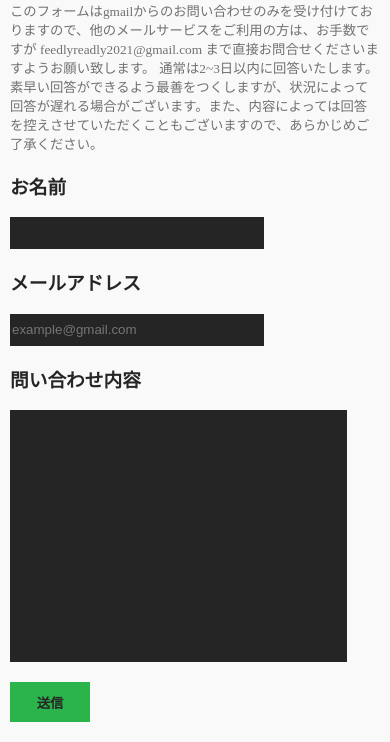
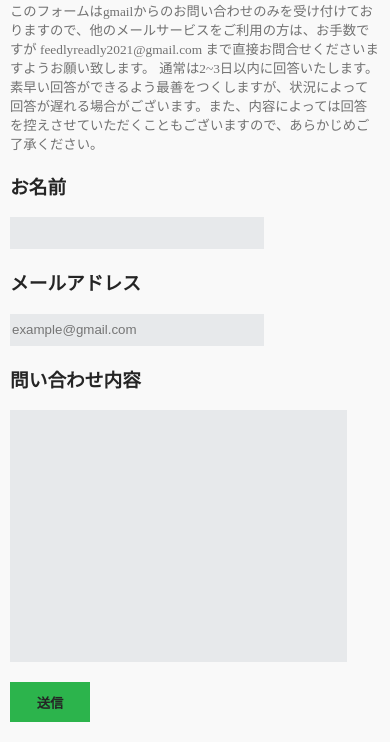
Before and after one commit to 8maguchi8ruki/FeedListener, a Flask app: page /contact/ in a window 390 px wide. Shown: the part 115-857 px from the top of the page. Run offline with Flask 2, Linux system fonts and the light colour scheme; some libraries are stand-ins or nearby versions.

Commit message:
cssを変更しました

```diff
--- a/static/css/responsive.css
+++ b/static/css/responsive.css
@@ -31,7 +31,7 @@
         position: fixed;
         top: 0;
         left: 0;
-        z-index: 100;
+        z-index: 101;
         background-color: #f9f9f9;
         display: flex;
     }
@@ -57,7 +57,7 @@
         position: fixed;
         top: 0;
         left: 0;
-        z-index: 99;
+        z-index: 100;
         width: 100%;
         height: 100%;
         padding-top: 70px;
@@ -68,7 +68,7 @@
         margin: 25px 0;
     }
     #hamburger_menu li a{
-        color: #eee;
+        color: #252525;
     }
     #hamburger_menu p{
         text-align: center;
--- a/static/css/style.css
+++ b/static/css/style.css
@@ -516,13 +516,13 @@ footer p{
 .contact_form .name ,.contact_form .email{
     width: 250px;
     height: 30px;
-    background-color: #252525;
+    background-color: #E7E9EB;
     border: none;
 }
 .contact_form .textarea{
     width: 90%;
     height: 250px;
-    background-color: #252525;
+    background-color: #E7E9EB;
     border: none;
 }
 .contact_form .submit{
```
Also changed, not shown: 1 other file.
